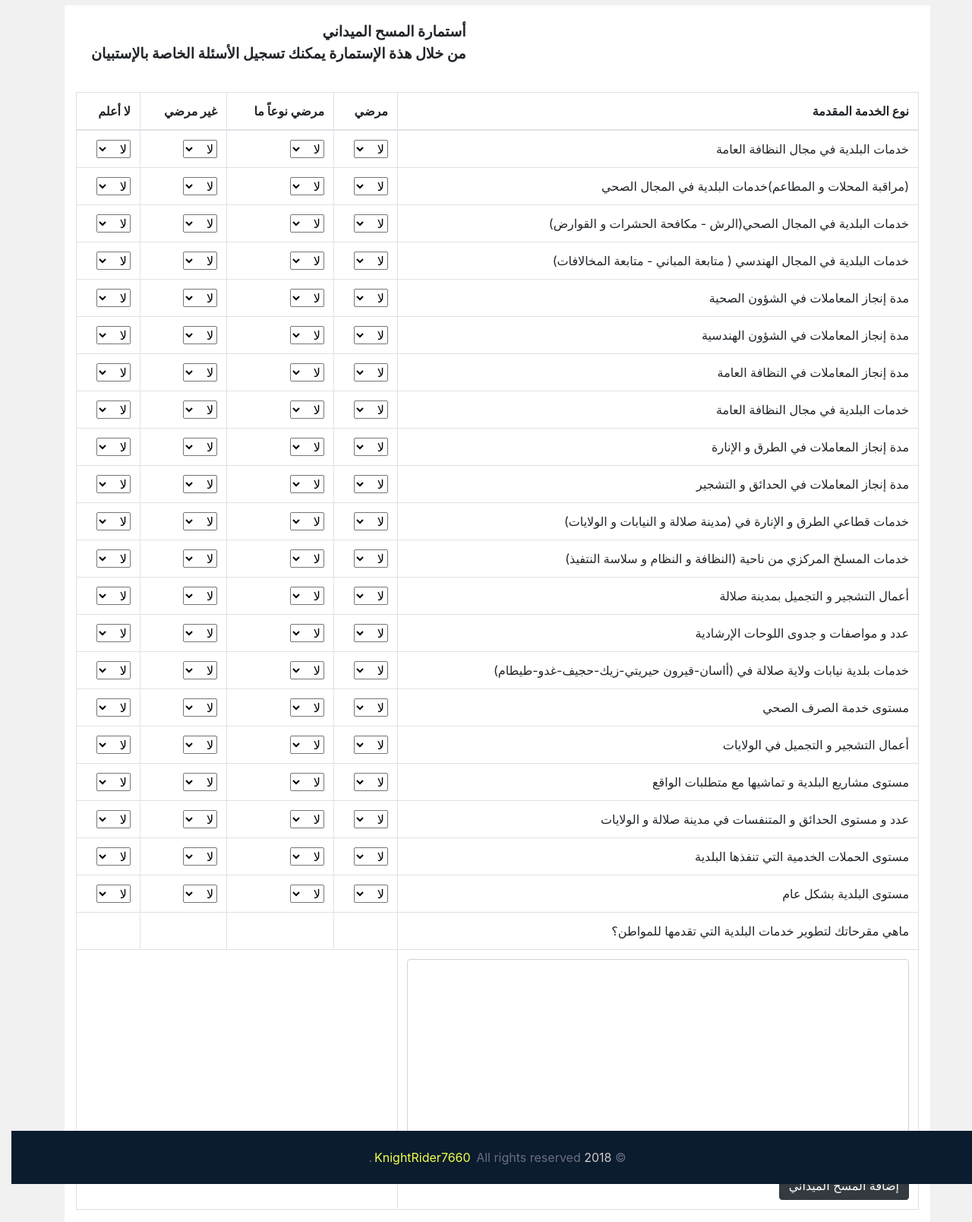
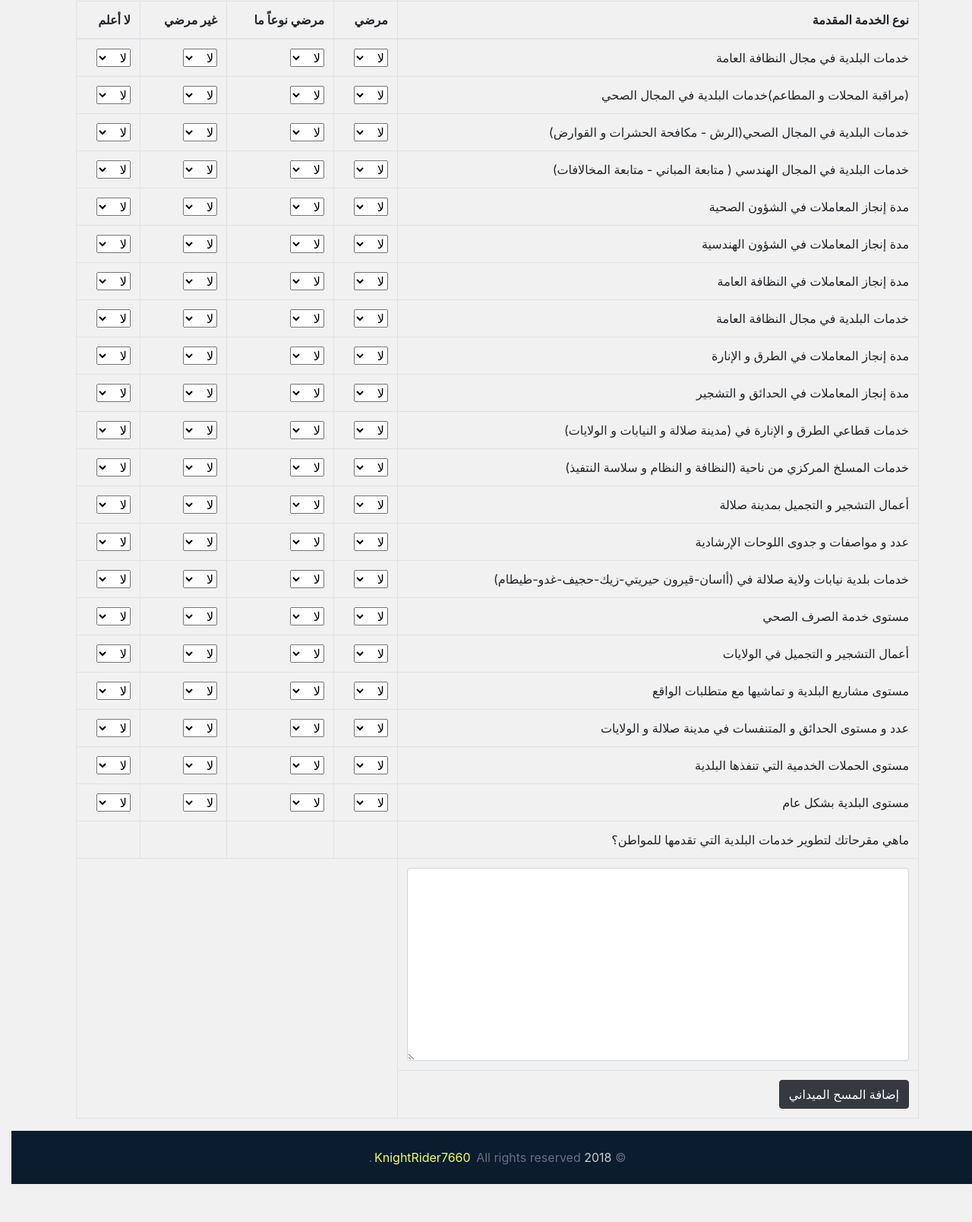
Before and after one commit to Tabook22/dm_survey, a Django app: page /survey/gust_sr/ in a window 1280 px wide. Shown: the part 113-1721 px from the top of the page at 76% size. After the commit the page ends 1671 px from the top, so only its background shows below. Run offline with Django 3.2, Linux system fonts and the light colour scheme; data comes from the database, SQL or seed files in the repository; some libraries are stand-ins or nearby versions.

Commit message:
fixing css

```diff
--- a/dm/static/dm/css/style.css
+++ b/dm/static/dm/css/style.css
@@ -10,7 +10,7 @@
 }
 
 .container{
-
+  position: relative;
 min-height:680px;
   padding: 0 15px;
 }
--- a/survey/templates/survey/gust_sr.html
+++ b/survey/templates/survey/gust_sr.html
@@ -12,7 +12,7 @@
 <link href="{% static 'survey/css/add_form.css' %}" rel="stylesheet">
 <div class="form-wrapper">
   <div
-    style="display:flex; flex-direction:row-reverse; font-weight:bold;font-size:1.2rem;text-align:right;padding:20px;">
+    style="display:flex; flex-direction:row; font-weight:bold;font-size:1.2rem;text-align:right;padding:20px;">
     <p>
       أستمارة المسح الميداني</br>
 
--- a/templates/base.html
+++ b/templates/base.html
@@ -1,10 +1,8 @@
 {% include "partials/_header.html" %}
-
-    <main role="main" class="container cmain">
-        <div class="main-content">
-            {% block content %}
-            {% endblock content %}
-        </div>
-    </main><!-- /.container -->
-
+<div class="content">
+    <div class="container">
+        {% block content %}
+        {% endblock content %}
+    </div>
+</div>
 {% include "partials/_footer.html" %}
--- a/templates/partials/_footer.html
+++ b/templates/partials/_footer.html
@@ -1,4 +1,4 @@
-<footer class="mastfoot mt-auto">
+<footer class="footer mastfoot mt-auto">
 
 <!--Bottom Footer-->
 		<div class="bottom section-padding">
```
Also changed, not shown: static/dm/css/style.css (+23 -19 lines).
